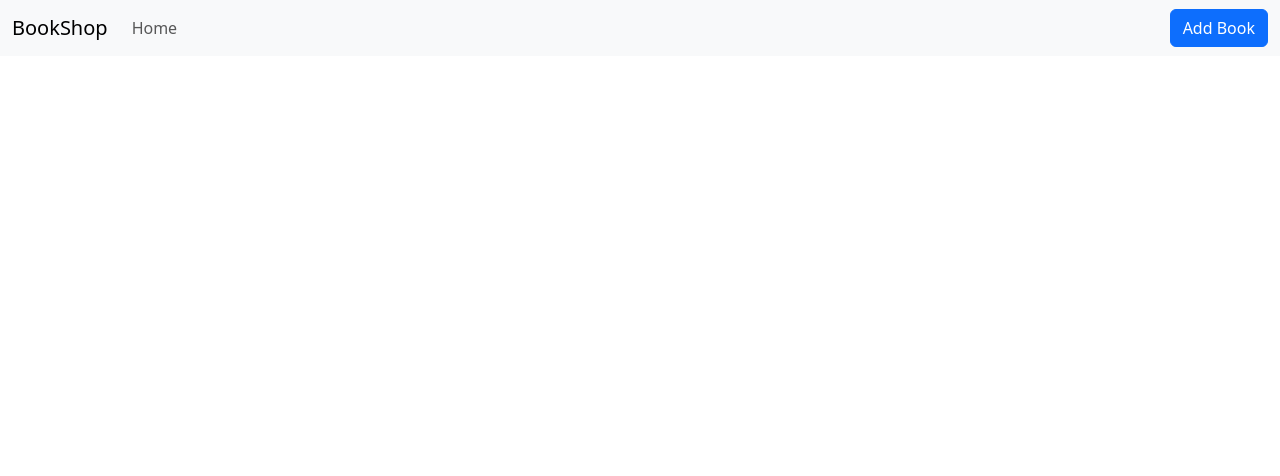
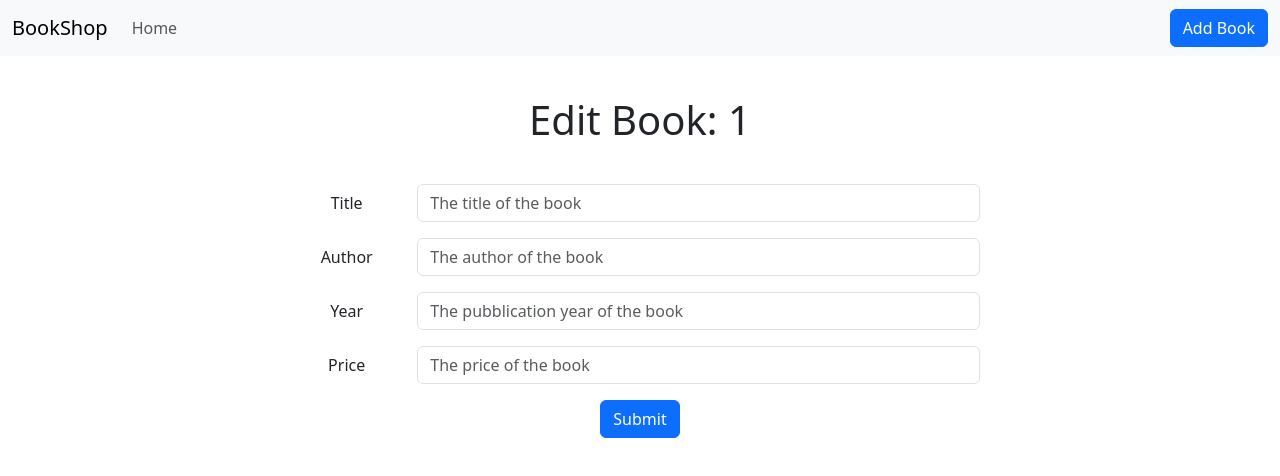
Before and after one commit to fabriziocacicia/bookshop, a React (Create React App) app in the folder frontend/: page /book/1 in a window 1280 px wide. Shown: the top 476 px of the page. Built offline with nearby package versions, Linux system fonts and the light colour scheme.

Commit message:
feat: add a dummy edit book page and connected to the bookslist's edit button

```diff
--- a/frontend/src/App.tsx
+++ b/frontend/src/App.tsx
@@ -3,6 +3,7 @@ import { Route, Routes } from "react-router-dom";
 import NavigationBar from "./components/navbar";
 import BooksListPage from "./books_list/page";
 import AddBookPage from './add_book/page';
+import EditBookPage from './edit_book/page';
 
 function App() {
   return (
@@ -12,6 +13,7 @@ function App() {
         <Route exact path="/" element={<BooksListPage />}/>
         <Route exact path="/books" element={<BooksListPage />}/>
         <Route exact path="/book" element={<AddBookPage />}/>
+        <Route path="/book/:id" element={<EditBookPage />}/>
       </Routes>
     </div>
   );
--- a/frontend/src/books_list/page.tsx
+++ b/frontend/src/books_list/page.tsx
@@ -3,6 +3,7 @@ import DeleteButton from './components/delete_button';
 import { useState } from 'react';
 import ConfirmBookDeletionModal from './components/confirm_book_deletion_modal';
 import EditButton from './components/edit_button';
+import { useNavigate } from "react-router-dom";
 
 
 const books = [
@@ -11,7 +12,7 @@ const books = [
     { _id: "3", title: 'book3', author: 'author', year: 2002, price: 40.5},
 ]
 
-function BookListItem({id, title, author, year, price, onClickDelete }: {id: string, title: string, author: string, year: number, price: number, onClickDelete: () => any}) {
+function BookListItem({id, title, author, year, price, onClickEdit, onClickDelete }: {id: string, title: string, author: string, year: number, price: number, onClickEdit: () => any, onClickDelete: () => any}) {
     return (
         <tr>
             <td>{id}</td>
@@ -20,7 +21,7 @@ function BookListItem({id, title, author, year, price, onClickDelete }: {id: str
             <td>{year}</td>
             <td>{price}€</td>
             <td>
-                <EditButton onClick={()=>{}} />
+                <EditButton onClick={onClickEdit} />
             </td>
             <td>
                 <DeleteButton onClick={onClickDelete} />
@@ -31,6 +32,8 @@ function BookListItem({id, title, author, year, price, onClickDelete }: {id: str
 
 
 export default function BooksListPage() {
+    const navigate = useNavigate();
+
     const [confirmBookDeletionModalShowState, setConfirmBookDeletionModalShowState] = useState<boolean>(false);
     const [bookToDeleteTitle, setbookToDeleteTitle] = useState<string>("")
 
@@ -40,9 +43,13 @@ export default function BooksListPage() {
         setConfirmBookDeletionModalShowState(true);
     };
 
+    const navigateToEditBookPage = (bookID: string) => {
+        navigate(`/book/${bookID}`);
+    }
+
 
     const listItems = books.map(book =>
-            <BookListItem key={book._id} id={book._id} title={book.title} author={book.author} year={book.year} price={book.price} onClickDelete={() => handleShowConfirmBookDeletionModal(book.title)}/>
+            <BookListItem key={book._id} id={book._id} title={book.title} author={book.author} year={book.year} price={book.price} onClickEdit={() => navigateToEditBookPage(book._id)} onClickDelete={() => handleShowConfirmBookDeletionModal(book.title)}/>
         );
 
     return (
--- /dev/null
+++ b/frontend/src/edit_book/page.tsx
@@ -0,0 +1,50 @@
+import Button from 'react-bootstrap/Button';
+import Col from 'react-bootstrap/Col';
+import Form from 'react-bootstrap/Form';
+import Row from 'react-bootstrap/Row';
+import { useParams } from "react-router";
+
+
+export default function EditBookPage() {
+    const params = useParams();
+    const bookID = params["id"];
+
+
+    return (
+        <div style={{ margin: "40px 300px"}}>
+            <h1 style={{ margin: "40px"}}>Edit Book: {bookID}</h1>
+            <Form>
+                <Form.Group className="mb-3" as={Row} controlId="editBookFormTile">
+                    <Form.Label column sm={2}>Title</Form.Label>
+                    <Col sm={10}>
+                        <Form.Control
+                            placeholder="The title of the book"
+                            onChange={(e) => {}}
+                        />
+                    </Col>
+                </Form.Group>
+                <Form.Group className="mb-3" as={Row} controlId="editBookFormAuthor">
+                    <Form.Label column sm={2}>Author</Form.Label>
+                    <Col sm={10}>
+                        <Form.Control placeholder="The author of the book" />
+                    </Col>
+                </Form.Group>
+                <Form.Group className="mb-3" as={Row} controlId="editBookFormYear">
+                    <Form.Label column sm={2}>Year</Form.Label>
+                    <Col sm={10}>
+                        <Form.Control placeholder="The pubblication year of the book" />
+                    </Col>
+                </Form.Group>
+                <Form.Group className="mb-3" as={Row} controlId="editBookPrice">
+                    <Form.Label column sm={2}>Price</Form.Label>
+                    <Col sm={10}>
+                        <Form.Control placeholder="The price of the book" />
+                    </Col>
+                </Form.Group>
+                <Button variant="primary" type="submit">
+                    Submit
+                </Button>
+            </Form>
+        </div>
+    )
+}
```
